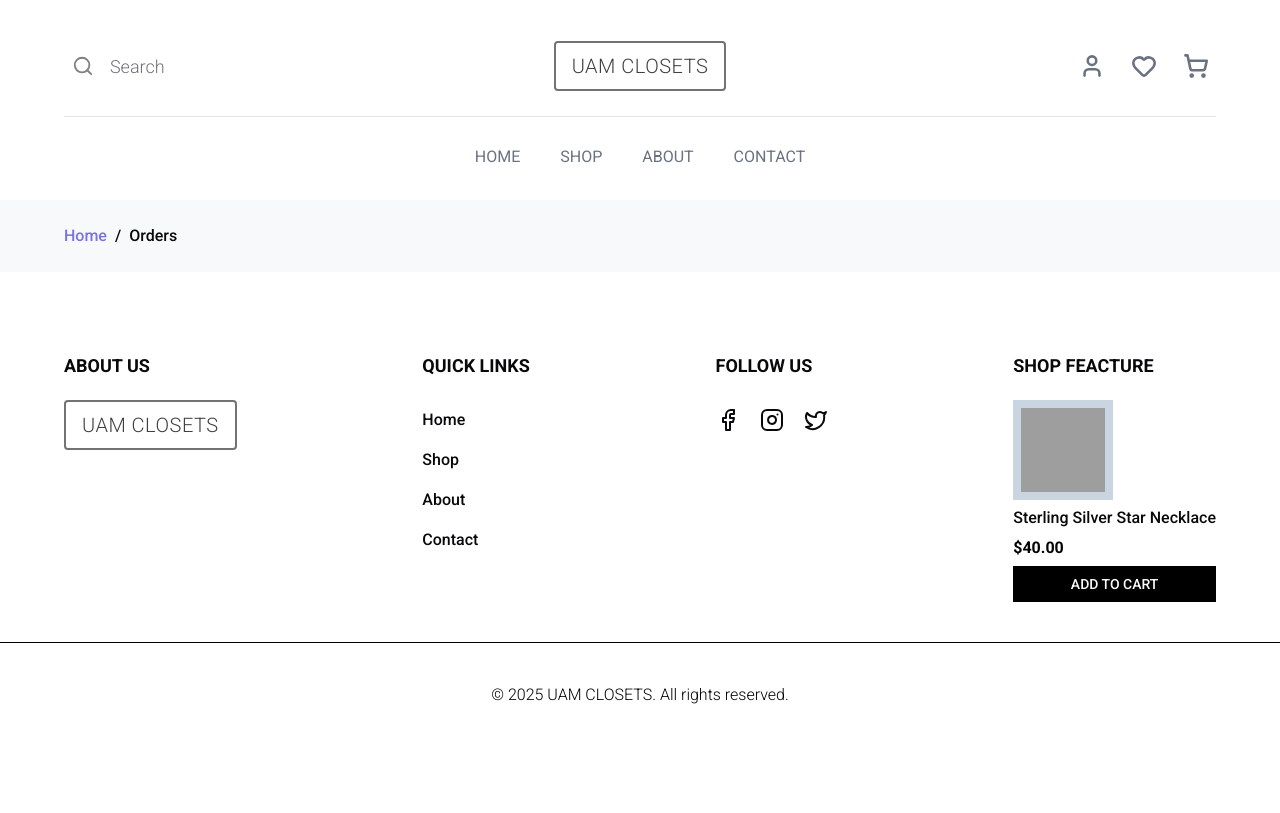
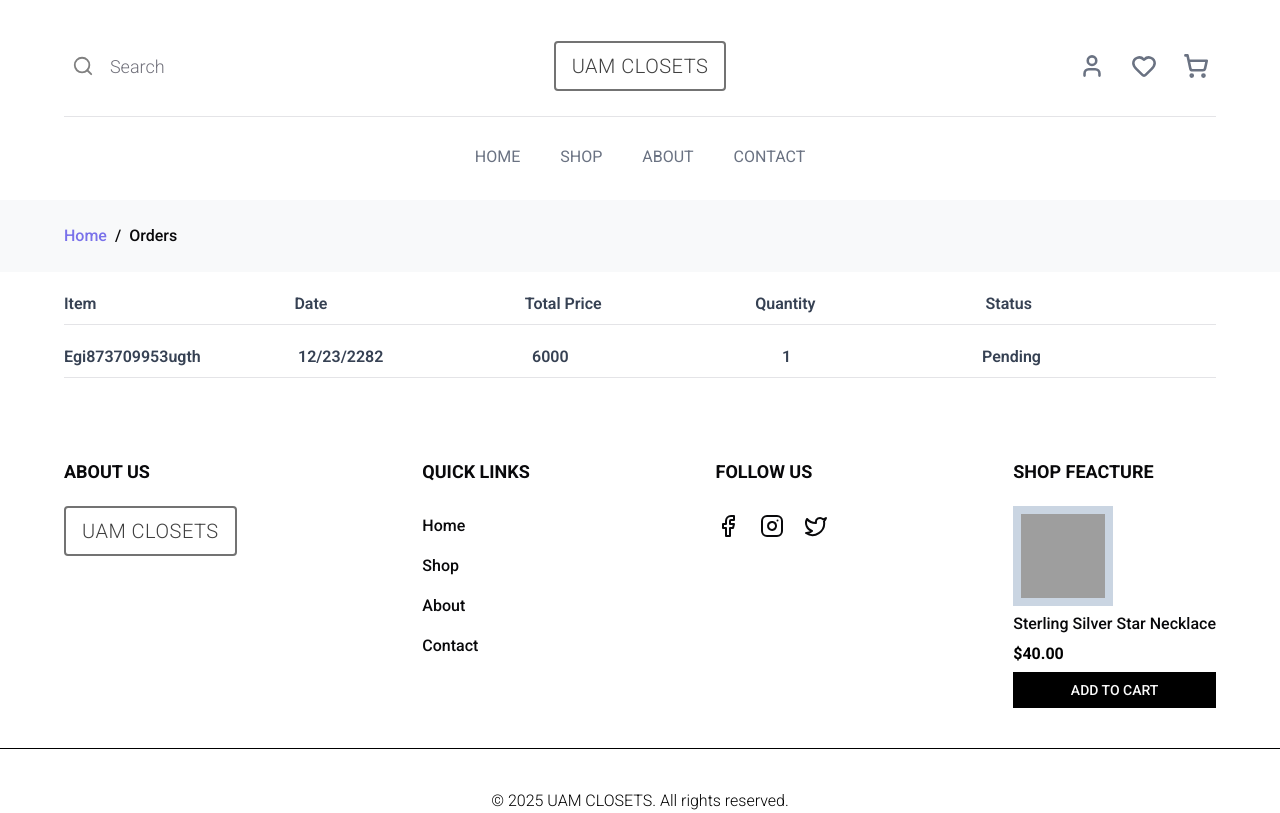
Before and after one commit to wetwan/mamah-web, a Next.js app: page /order in a window 1280 px wide. Built offline with nearby package versions, Linux system fonts and the light colour scheme; grey boxes are pictures that could not be loaded.

Commit message:
order page filled with dummy data

```diff
--- a/app/(root)/order/page.tsx
+++ b/app/(root)/order/page.tsx
@@ -1,7 +1,30 @@
 import Link from "next/link";
 import React from "react";
+import { date } from "zod";
 
 const Orders = () => {
+  const orders = [
+    {
+      _id: "egi873709953ugth",
+      items: [
+        {
+          product: "6701df29b12e8c4f2f02e123",
+          quantity: 2,
+          color: "blue",
+          size: "M",
+        },
+      ],
+      shippingAddress: {
+        address: "123 Market Street",
+        city: "Lagos",
+        country: "Nigeria",
+      },
+      paymentMethod: "card",
+      shippingPrice: 2000,
+      taxPrice: 1000,
+      createdAt: 9876556922,
+    },
+  ];
   return (
     <div>
       <div className="w-full  py-6 bg-[#f8f9fa] md:px-8 lg:px-16 xl:32 2xl:px-64   capitalize flex items-center gap-2 px-4 font-medium">
@@ -10,6 +33,32 @@ const Orders = () => {
         </Link>
         / <p>Orders</p>
       </div>
+      <div className="md:px-8 lg:px-16 xl:32 2xl:px-64 px-4">
+        <div className="grid max-sm:grid-cols-5 [grid-template-columns:1fr_1fr_1fr_1fr_1fr]  font-semibold capitalize text-gray-700 border-b items-center my-5 pb-2">
+          <p>Item</p>
+          <p className="max-sm:hidden"> date</p>
+          <p>total price</p>
+          <p>Quantity</p>
+          <p>status</p>
+        </div>
+        {orders.map((order) => (
+          <Link
+            href={`order/${order._id}`}
+            key={order._id}
+            className="grid max-sm:grid-cols-5 [grid-template-columns:1fr_1fr_250px_200px_1fr]  font-semibold capitalize text-gray-700 border-b pb-2 items-center"
+          >
+            <p>{order._id}</p>
+            <p className="max-sm:hidden">
+              {" "}
+              {order.createdAt &&
+                new Date(order.createdAt * 1000).toLocaleDateString()}
+            </p>
+            <p>6000</p>
+            <p className="">{order.items.length}</p>
+            <p>pending</p>
+          </Link>
+        ))}
+      </div>
     </div>
   );
 };
--- a/components/checkoutDeatils.tsx
+++ b/components/checkoutDeatils.tsx
@@ -1,17 +1,17 @@
 "use client";
 
-import React, { useMemo, useState, useEffect } from "react";
-import { Elements } from "@stripe/react-stripe-js";
-import { loadStripe } from "@stripe/stripe-js";
+import React, { useMemo, useState, } from "react";
+// import { Elements } from "@stripe/react-stripe-js";
+// import { loadStripe } from "@stripe/stripe-js";
 import { Button } from "./ui/button";
 import { redirect, useRouter } from "next/navigation";
 import { useCart } from "@/context/cartStore";
 
-import { CheckoutForm } from "./stripe"; // must handle stripe.confirmPayment inside
+// import { CheckoutForm } from "./stripe"; // must handle stripe.confirmPayment inside
 
-const stripePromise = loadStripe(
-  process.env.NEXT_PUBLIC_STRIPE_PUBLISHABLE_KEY as string
-);
+// const stripePromise = loadStripe(
+//   process.env.NEXT_PUBLIC_STRIPE_PUBLISHABLE_KEY as string
+// );
 
 const CheckoutDetails = () => {
   const router = useRouter();
@@ -34,7 +34,7 @@ const CheckoutDetails = () => {
 
   if (cartProducts.length === 0) {
     // router.back();
-    redirect('/shop')
+    redirect("/shop");
   }
 
   // ⚙️ Create Stripe payment intent when user selects "card"
```
